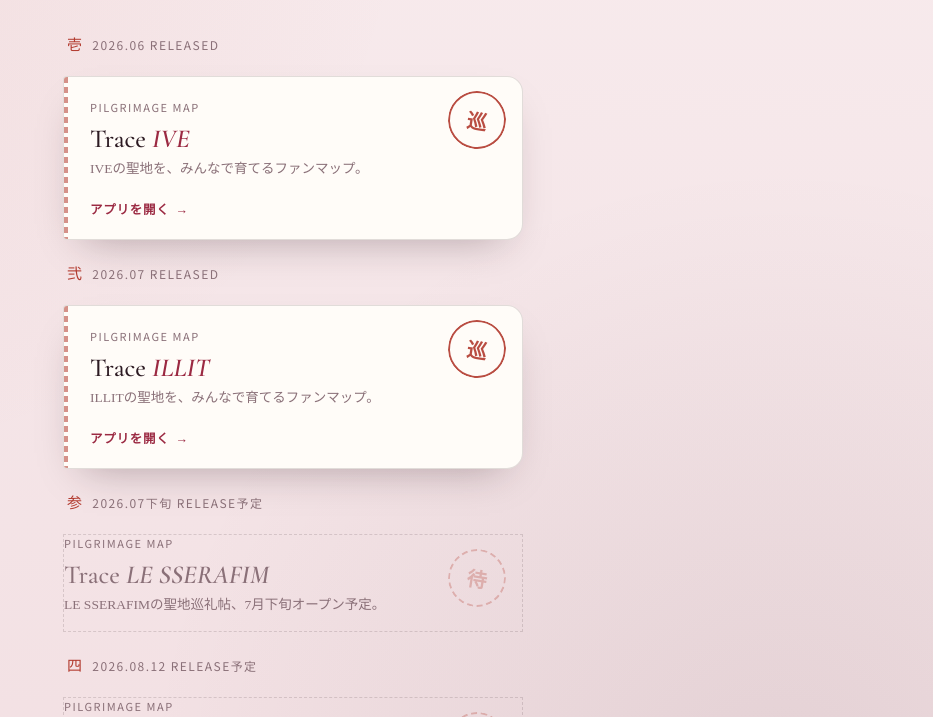
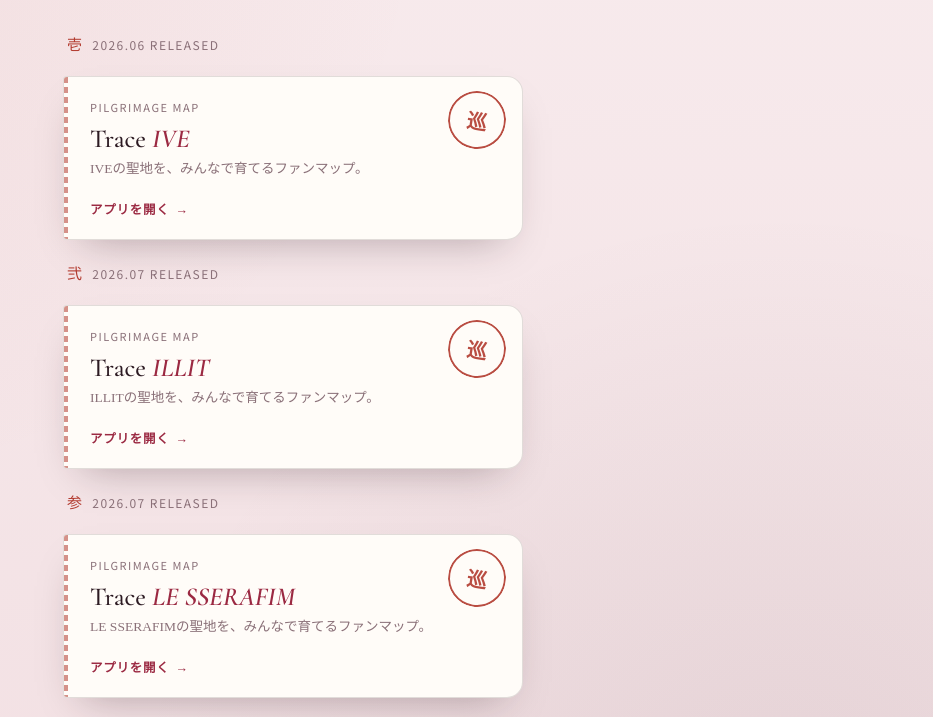
Before and after one commit to trace-series/links, a plain HTML site: page index.html in a window 1280 px wide. Shown: the part 223-940 px from the top of the page, without its empty margins (347-1280 px from the left). Drawn offline with nearby package versions, Linux system fonts and the light colour scheme.

Commit message:
Add files via upload

```diff
--- a/index.html
+++ b/index.html
@@ -278,13 +278,14 @@
         <span class="card-cta">アプリを開く <span class="arrow">→</span></span>
       </a>
 
-      <div class="row-label"><span class="kanji">参</span><span>2026.07下旬 RELEASE予定</span></div>
-      <div class="card soon">
-        <div class="stamp faded">待</div>
+      <div class="row-label"><span class="kanji">参</span><span>2026.07 RELEASED</span></div>
+      <a class="card" href="https://trace-series.github.io/trace-le-sserafim/trace-le-sserafim.html">
+        <div class="stamp">巡</div>
         <p class="card-eyebrow">PILGRIMAGE MAP</p>
         <h2 class="card-title">Trace <em>LE SSERAFIM</em></h2>
-        <p class="card-jp">LE SSERAFIMの聖地巡礼帖、7月下旬オープン予定。</p>
-      </div>
+        <p class="card-jp">LE SSERAFIMの聖地を、みんなで育てるファンマップ。</p>
+        <span class="card-cta">アプリを開く <span class="arrow">→</span></span>
+      </a>
 
       <div class="row-label"><span class="kanji">四</span><span>2026.08.12 RELEASE予定</span></div>
       <div class="card soon">
```
